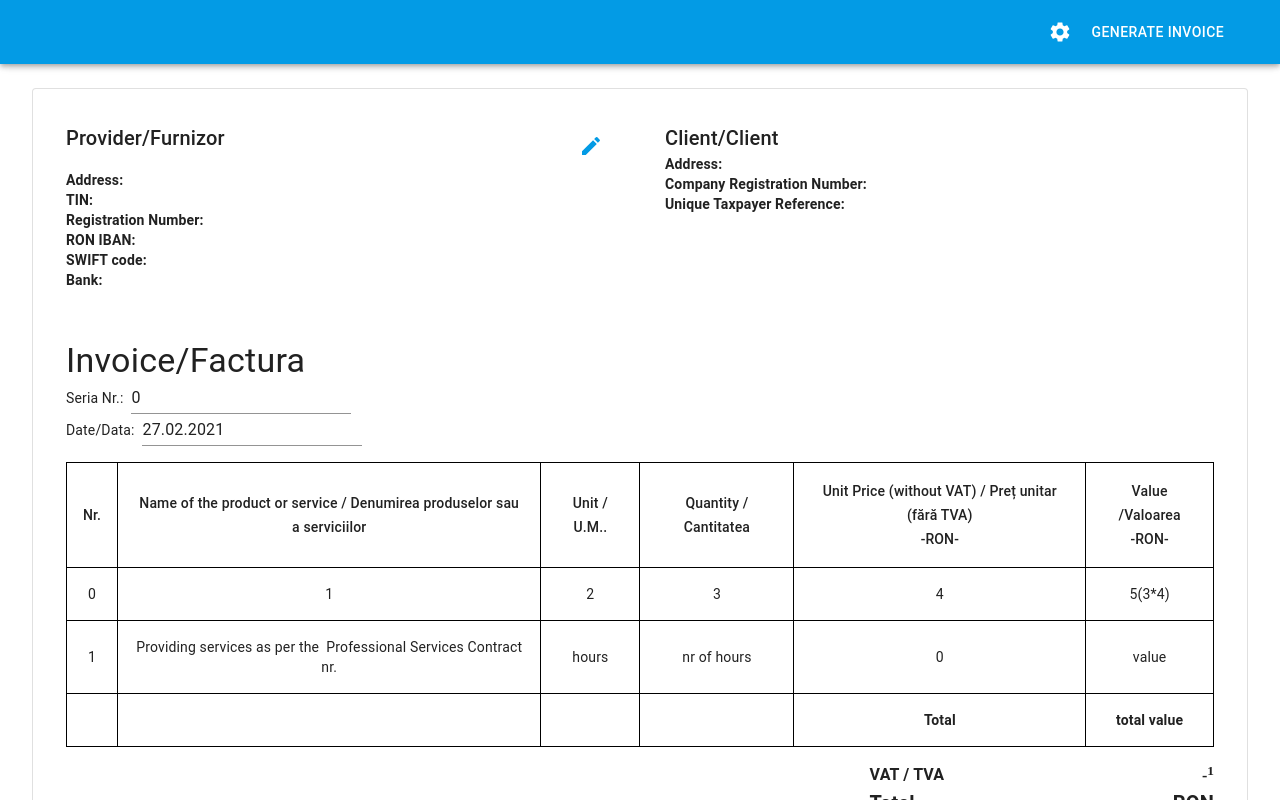
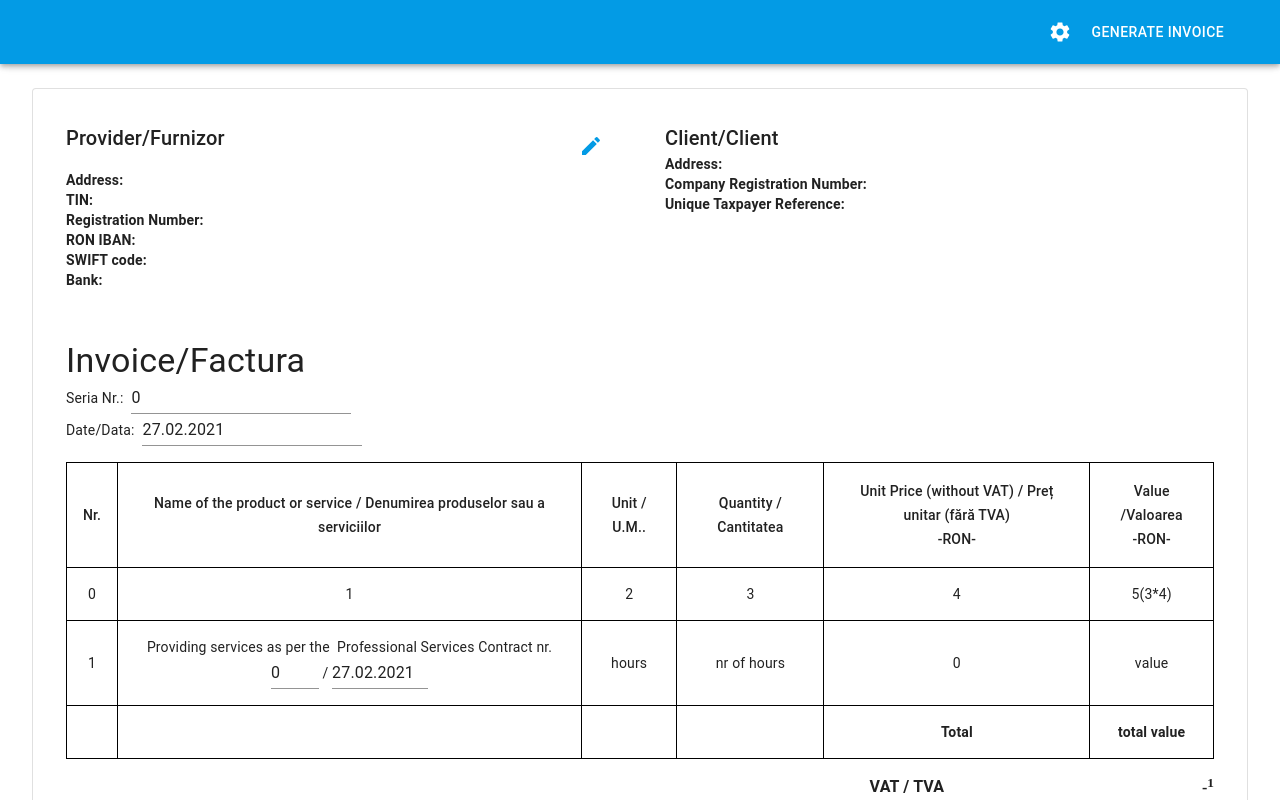
Before and after one commit to dobosalpar/invoicegenerator, a React (Create React App) app: page / in a window 1280 px wide. Shown: the top 800 px of the page. Built offline with nearby package versions, Linux system fonts and the light colour scheme.

Commit message:
User can edit contract number and date

```diff
--- a/src/App.tsx
+++ b/src/App.tsx
@@ -8,6 +8,7 @@ import {
 } from '@material-ui/core';
 import { MuiPickersUtilsProvider } from '@material-ui/pickers';
 import DateFnsUtils from '@date-io/date-fns';
+import locale from 'date-fns/locale/en-US'
 
 import CompanyDataFields from 'Components/CompanyDataFields/CompanyDataFields';
 import EmployeeDataFields from 'Components/EmployeeDataFields/EmployeeDataFields';
@@ -20,6 +21,11 @@ import './main.scss';
 
 const muiTheme = createMuiTheme(theme);
 
+// Week starts on Monday
+if (locale && locale.options) {
+  locale.options.weekStartsOn = 1;
+}
+
 interface IApp {
 
 };
@@ -29,7 +35,7 @@ const App: FC<IApp> = () => {
 
   return (
     <ThemeProvider theme={muiTheme}>
-    <MuiPickersUtilsProvider utils={DateFnsUtils}>
+    <MuiPickersUtilsProvider utils={DateFnsUtils} locale={locale}>
       <>
         {dialogue && <Dialogue {...dialogue} />}
         <TopBar setDialogue={setDialogue} />
--- a/src/Components/InvoiceDataFields/Blocks/InvoiceTable.tsx
+++ b/src/Components/InvoiceDataFields/Blocks/InvoiceTable.tsx
@@ -1,24 +1,36 @@
-import React, { FC } from 'react';
+import React, { FC, useCallback } from 'react';
 import {
   Table,
   TableHead,
   TableRow,
   TableCell,
   TableBody,
+  Input,
 } from '@material-ui/core';
-import { useSelector } from 'react-redux';
+import { useSelector, useDispatch } from 'react-redux';
+import { DatePicker } from '@material-ui/pickers';
 
 import useLocalized from 'CustomHooks/useLocalized';
-import { CURRENCY } from 'Constants/Options';
-import { IInvoiceCalculationInfo } from 'Redux/Reducers/EmployeeReducer';
+import { CURRENCY, DATE_FORMAT } from 'Constants/Options';
+import { IInvoiceCalculationInfo, IInvoiceData } from 'Redux/Reducers/EmployeeReducer';
 import { RootStateType } from 'Redux/Reducers';
+import { setInvoiceData } from 'Redux/Actions/EmployeeActions';
+import ValidationService from 'Services/ValidationService/ValidationService';
 
 interface IInvoiceTable {
 
 }
 
 const InvoiceTable: FC<IInvoiceTable> = () => {
-  const invoiceDataFromReduxState = useSelector<RootStateType, IInvoiceCalculationInfo>(state => state.employeeData.employeeInfo);
+  const employeeInfoFromReduxState = useSelector<RootStateType, IInvoiceCalculationInfo>(state => state.employeeData.employeeInfo);
+  const invoiceDataFromReduxState = useSelector<RootStateType, IInvoiceData>(state => state.employeeData.invoiceData);
+  const dispatch = useDispatch();
+
+  const handleDateChange = useCallback((date) => {
+    dispatch(setInvoiceData({
+      contract_date: date,
+    }))
+  }, [dispatch]);
 
   return (
     <Table className="invoice-table">
@@ -75,6 +87,30 @@ const InvoiceTable: FC<IInvoiceTable> = () => {
           </TableCell>
           <TableCell align="center">
             {useLocalized('invoice_content_description')}
+            <Input
+              value={invoiceDataFromReduxState.contract_number}
+              type="number"
+              onChange={(e) => {
+                if (!ValidationService.isNumber(e.target.value)) {
+                  return;
+                }
+                dispatch(setInvoiceData({
+                  contract_number: parseInt(e.target.value),
+                }));
+              }}
+              style={{
+                width: '3rem'
+              }}
+            />
+            {" / "}
+            <DatePicker
+              value={invoiceDataFromReduxState.contract_date}
+              onChange={handleDateChange}
+              format={DATE_FORMAT}
+              style={{
+                width: '6rem'
+              }}
+            />
           </TableCell>
           <TableCell align="center">
             {useLocalized('hours')}
@@ -83,7 +119,7 @@ const InvoiceTable: FC<IInvoiceTable> = () => {
             nr of hours
           </TableCell>
           <TableCell align="center">
-            {invoiceDataFromReduxState.hourly_rate}
+            {employeeInfoFromReduxState.hourly_rate}
           </TableCell>
           <TableCell align="center">
             value
--- a/src/Components/InvoiceDataFields/InvoiceDataFields.tsx
+++ b/src/Components/InvoiceDataFields/InvoiceDataFields.tsx
@@ -1,4 +1,4 @@
-import React, { FC, useCallback, useState } from 'react';
+import React, { FC, useCallback } from 'react';
 import { Typography, Input  } from '@material-ui/core';
 import { useSelector, useDispatch } from 'react-redux';
 import { DatePicker } from '@material-ui/pickers';
```
